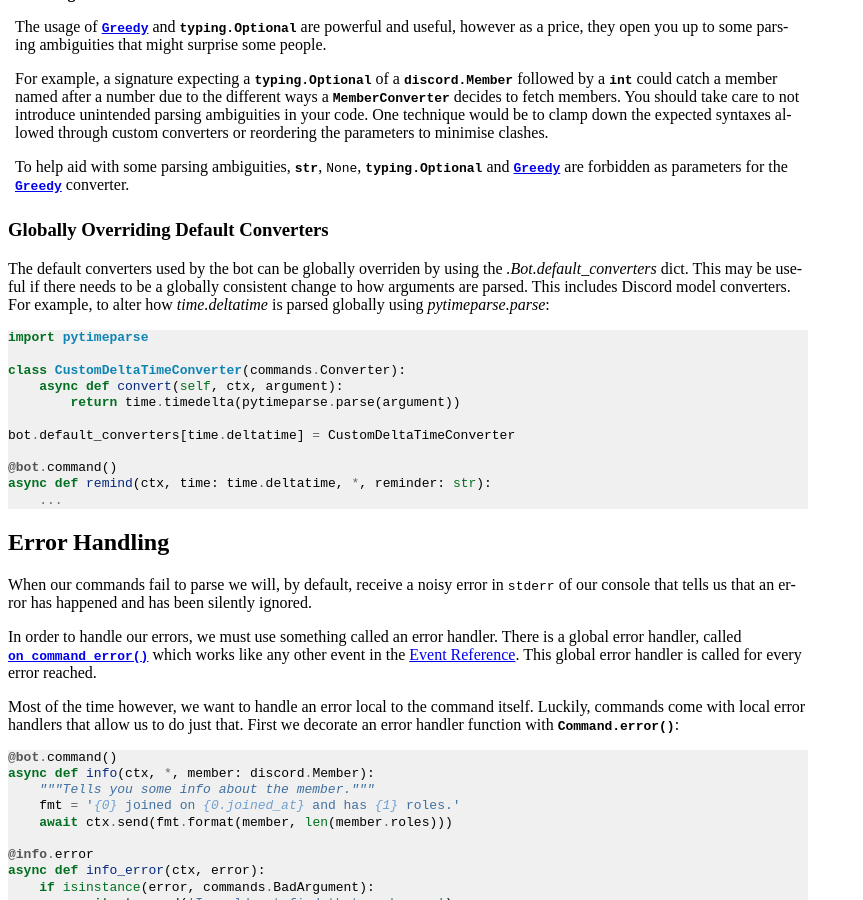
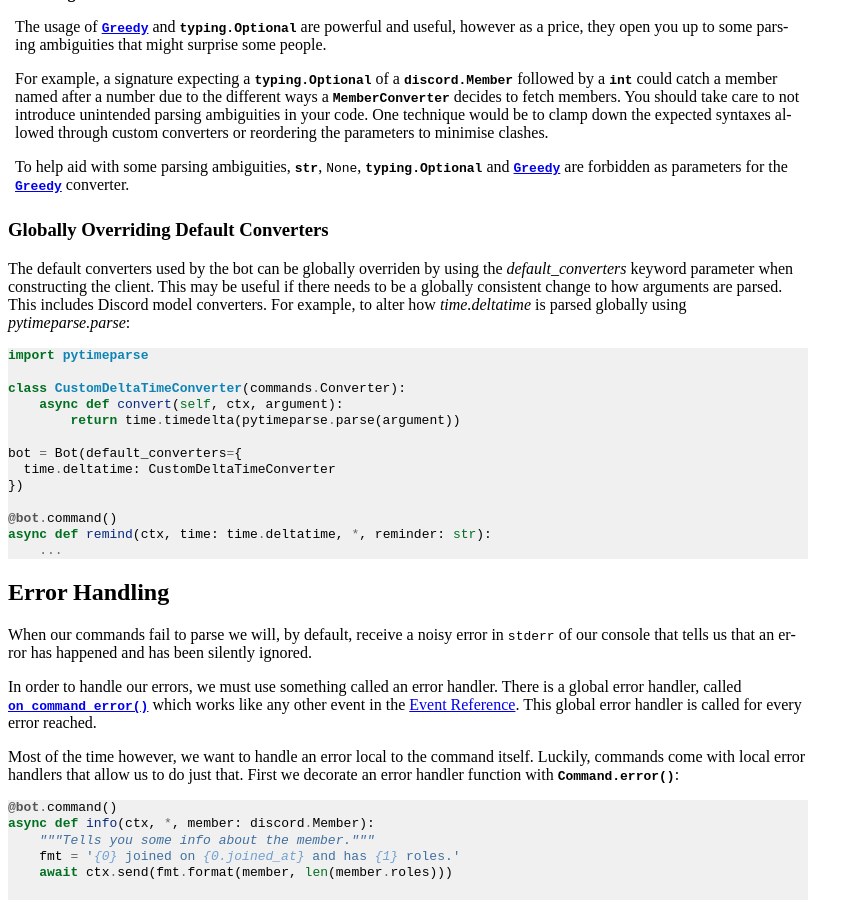
Before and after one commit to Rapptz/discord.py, a Sphinx documentation site: the page built from docs/ext/commands/commands.rst, in a window 1280 px wide and 900 px high, scrolled down 9217 px. Shown: the whole window, without its empty margins (0-863 px from the left). Built offline with Sphinx 7.4.7, drawn with Linux system fonts in a browser that asks for light colours.

Commit message:
Change default_converters to a constructor keyword argument

```diff
--- a/docs/ext/commands/commands.rst
+++ b/docs/ext/commands/commands.rst
@@ -560,9 +560,10 @@ This command can be invoked any of the following ways:
 Globally Overriding Default Converters
 ++++++++++++++++++++++++++++++++++++++
 
-The default converters used by the bot can be globally overriden by using the `.Bot.default_converters` dict. This may
-be useful if there needs to be a globally consistent change to how arguments are parsed. This includes Discord model
-converters. For example, to alter how `time.deltatime` is parsed globally using `pytimeparse.parse`:
+The default converters used by the bot can be globally overriden by using the `default_converters` keyword parameter
+when constructing the client. This may be useful if there needs to be a globally consistent change to how arguments
+are parsed. This includes Discord model converters. For example, to alter how `time.deltatime` is parsed globally
+using `pytimeparse.parse`:
 
 .. code-block:: python3
 
```
Also changed, not shown: other parts of docs/ext/commands/commands.rst (+3 -1 lines), 2 other files.
